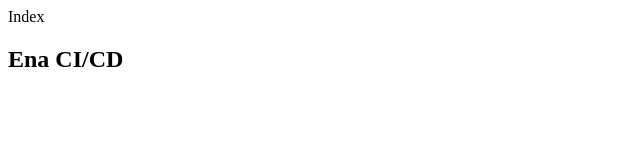
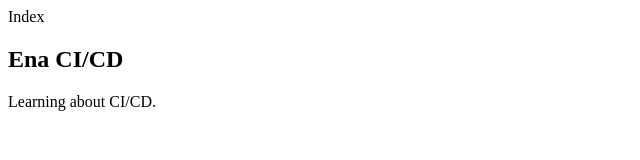
Before and after one commit to gurungena13/EAD-CICD, a plain HTML site: page index.html in a window 1280 px wide. Shown: the whole page, without its empty margins (0-640 px from the left). Drawn offline with Linux system fonts and the light colour scheme.

Commit message:
Index.html modified.

```diff
--- a/index.html
+++ b/index.html
@@ -4,5 +4,6 @@
     </head>
     <body>
         <h2>Ena CI/CD</h2>
+        <p>Learning about CI/CD.</p>
     </body>
 </html>
```
Also changed, not shown: 1 other file.
